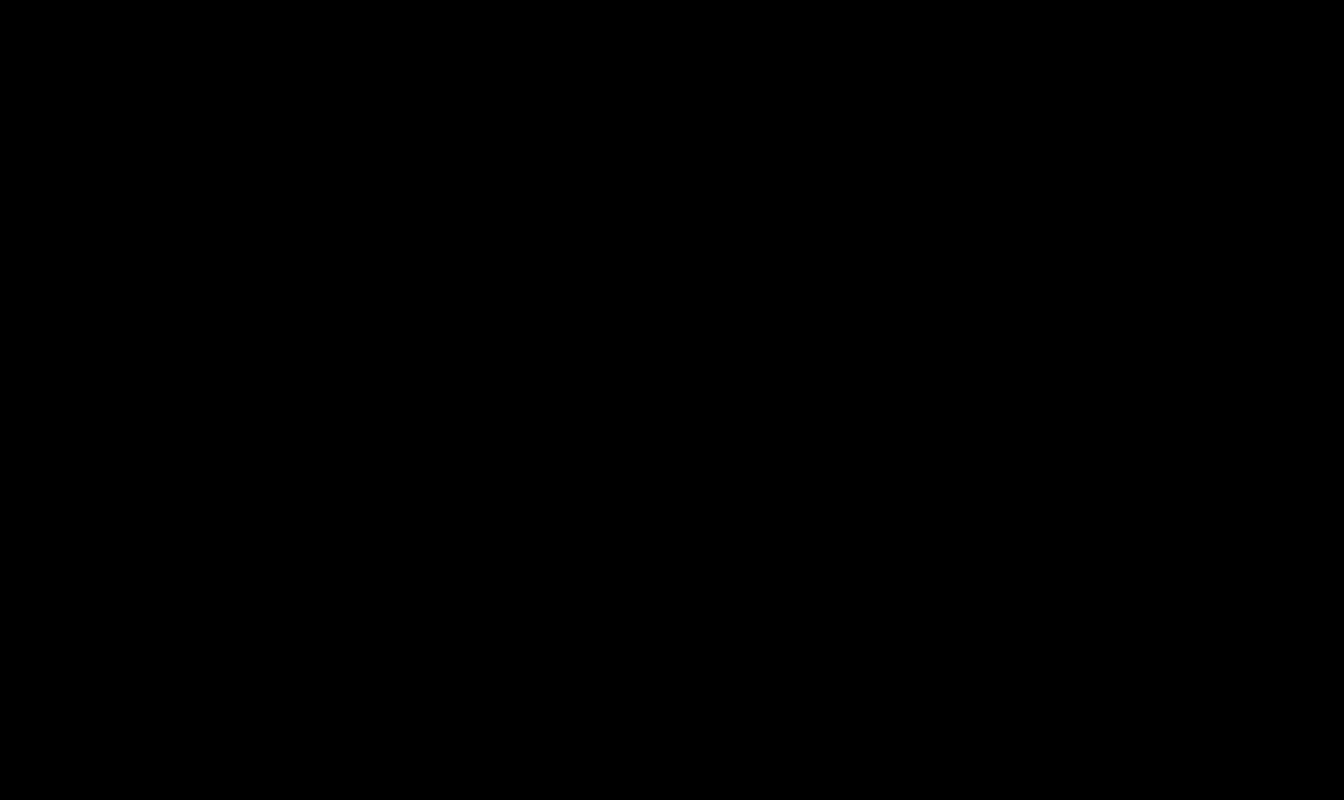
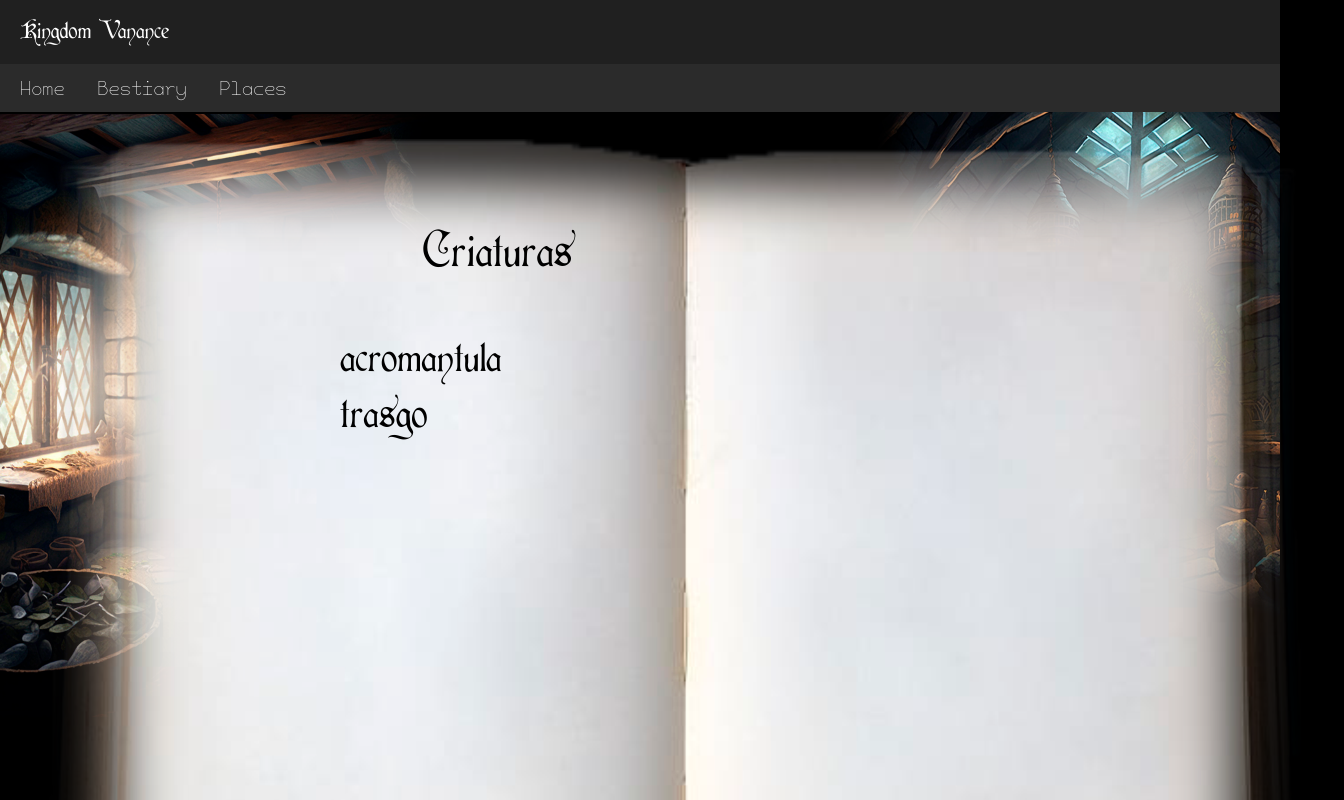
Before and after one commit to PauloVitorMartins/RPGFANTASY, a React (Create React App) app: page /bestiary in a window 1280 px wide. Before the commit this address had no page. Shown: the top 800 px of the page, 1344 px wide, since content can reach past the window. Built offline with nearby package versions, Linux system fonts and the light colour scheme.

Commit message:
desing-page-bestiary

```diff
--- a/src/App.js
+++ b/src/App.js
@@ -6,6 +6,7 @@ import acromantula from './images/bestiary/acromantulasFundo.png';
 import acromantulaDesc from './texts/AcromantulaDesc';
 import trasgo from './images/bestiary/fundoTrasgo.png';
 import RacePageHome from './pages/RacePageHome';
+import Bestiary from './pages/Bestiary';
 
 
 function App() {
@@ -16,6 +17,7 @@ function App() {
       <Route path='/racePageHome' element={<RacePageHome />} />
       <Route path='/trasgo' element={<Creature image={trasgo} creatureContent={trasgoDesc}/>} />
       <Route path='/acromantula' element={<Creature image={acromantula} creatureContent={acromantulaDesc}/>} />
+      <Route path='/bestiary' element={<Bestiary />} />
      </Routes>
     </BrowserRouter>
   );
--- a/src/components/Header.js
+++ b/src/components/Header.js
@@ -8,7 +8,7 @@ export default function Header () {
         </div>
         <header className="Header">
             <a className='navBar' href="/">Home</a>
-            <a className='navBar' href="/">Bestiary</a>
+            <a className='navBar' href="/bestiary">Bestiary</a>
             <a className='navBar' href="/">Places</a>
         </header>
         </div>
--- /dev/null
+++ b/src/css/bestiary.css
@@ -0,0 +1,38 @@
+.background-b {
+    position: absolute;
+    width: 100%;
+    z-index: 0;
+}
+
+.title-book {
+  font-size: 300%;
+  padding-left: 10%;
+  color: black;
+}
+
+.main-content-b {
+  padding-left: 25%;
+  position: relative;
+  display: flex;
+  flex-direction: column;
+  padding-top: 5%;
+  z-index: 1;
+  width: 80%;
+  background-repeat: no-repeat;
+  background-position: center;
+  background-size: auto;
+  height: 50em;
+  background-image: url('../images/bestiary/livrinhoFundo.png');
+}
+
+.everythingBest {
+background-color: black;
+}
+
+.textBook {
+    width: 10%;
+    z-index: 1;
+    color: black;
+    padding-left: 2%;
+    font-family: cardinal;
+}
--- a/src/css/header.css
+++ b/src/css/header.css
@@ -36,7 +36,7 @@
  padding-right: 1%;
  padding-left: 2%;
  color: white;
- transition: 900ms;
+ transition: 600ms;
 }
 
 .navBar:hover {
--- a/src/css/home.css
+++ b/src/css/home.css
@@ -40,4 +40,9 @@
     background-repeat: no-repeat;
     background-position: center;
     background-size: 100%;
+    transition: 600ms;
   }
+
+  .magic:hover {
+    transform: scale(1.05);
+  }
--- /dev/null
+++ b/src/pages/Bestiary.js
@@ -0,0 +1,17 @@
+import Header from '../components/Header';
+import backgroundB from '../images/bestiary/biblirayFund.png';
+import '../css/bestiary.css';
+
+export default function Bestiary () {
+    const creatures = ['acromantula', 'trasgo'];
+  return (
+    <div className='everythingBest'>
+    <Header />
+    <img className='background-b' src={backgroundB}/>
+    <div className='main-content-b'>
+        <p className='title-book'>Criaturas</p>
+        {creatures.map((el) => <a className='textBook' href={`/${el}`}>{el}</a>)}
+    </div>
+    </div>
+    )
+}
--- a/src/texts/AcromantulaDesc.js
+++ b/src/texts/AcromantulaDesc.js
@@ -21,7 +21,7 @@ export default function AcromantulaT () {
         <p className='textCreature'>tente corta-lás</p>
         <p className='textCreature'>assim talvez não vire jantar</p>
         </div>
-        <button className="backToBestiary" onClick={() => navigate('/bestiary')}>Back</button>
+        <a className="backToBestiary" href='/bestiary'>Back</a>
       </div>
 
     )
--- a/src/texts/TrasgoDesc.js
+++ b/src/texts/TrasgoDesc.js
@@ -22,7 +22,7 @@ export default function creatureT () {
         <p className='textCreature'>enfim, se o ver passe o cabo da espada</p>
         <p className='textCreature'>pode ganhar uns trocados</p>
         </div>
-        <button className="backToBestiary" onClick={() => navigate('/bestiary')}>Back</button>
+        <a className="backToBestiary" href='/bestiary'>Back</a>
       </div>
 
     )
```
Also changed, not shown: src/images/bestiary/biblirayFund.png (added), src/images/bestiary/livrinhoFundo.png (added).
